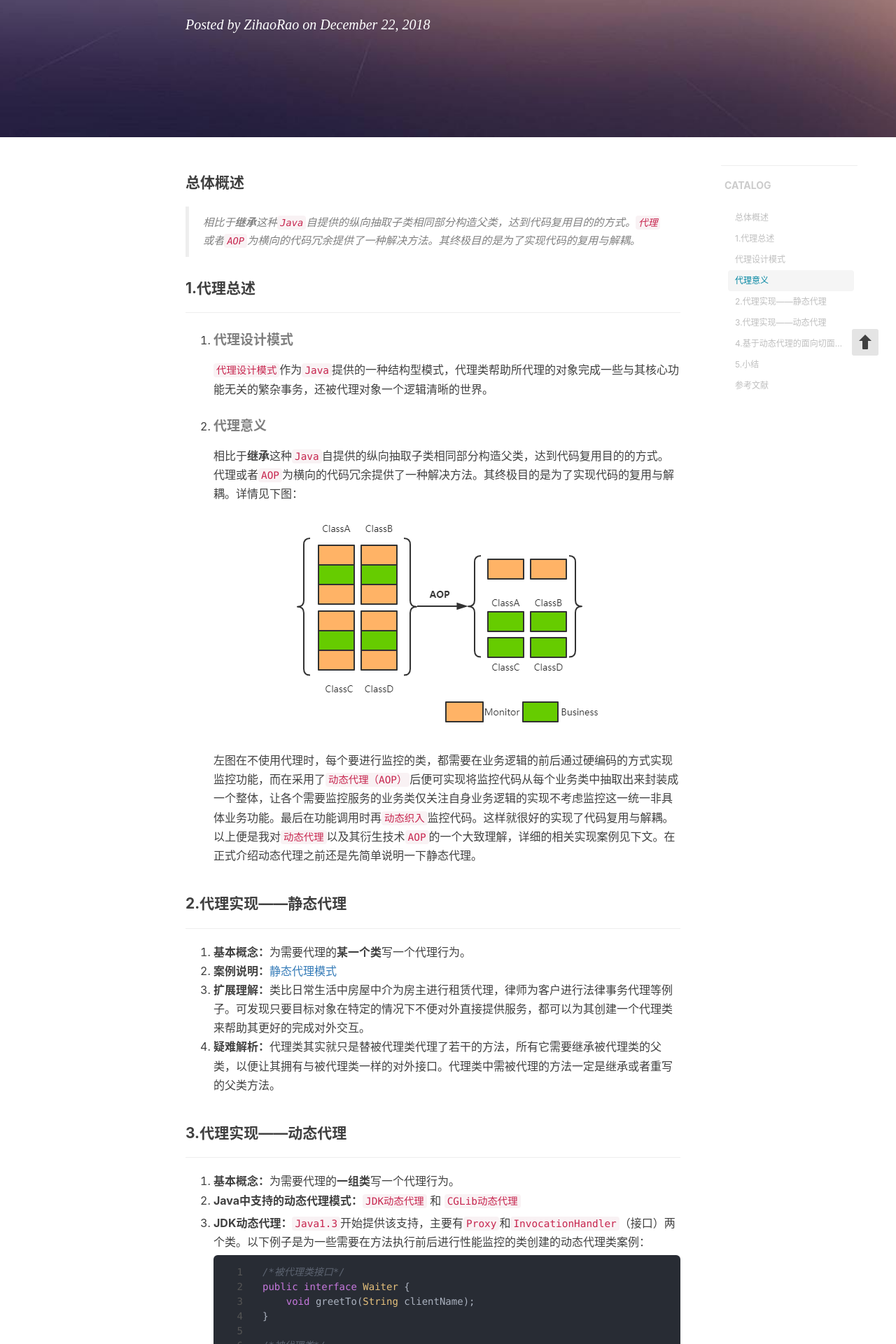
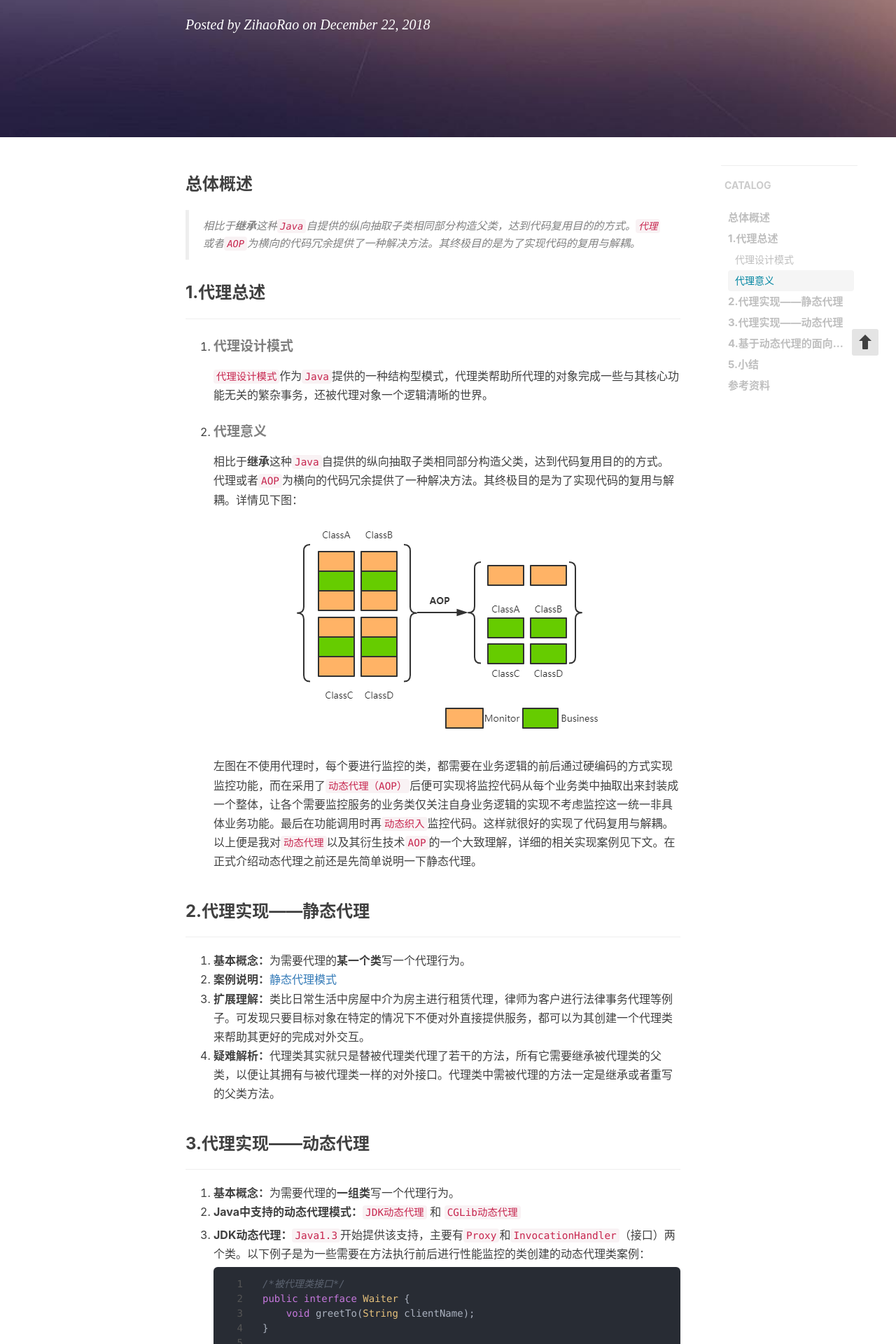
Before and after one commit to SteveRao/steverao.github.io, a Jekyll site: the page built from _posts/2018-12-22-Aspect-Oriented Programming Based on Dynamic Proxy.md, in a window 1280 px wide. Shown: the part 387-2307 px from the top of the page at 70% size. Built offline with Jekyll 4.4.1, drawn with Linux system fonts in a browser that asks for light colours; nearby versions of some CDN libraries; comment, search, counter and statistics services are not loaded.

Commit message:
[v1.0]基础信息完善

```diff
--- a/_config.yml
+++ b/_config.yml
@@ -99,9 +99,10 @@ service-worker: true
 page-mathjax: false
 
 # Gitalk settings
+gitalk: true
 comment_gitalk_clientId: 84ca9b9672ca3a015ea6
 comment_gitalk_clientSecret: fe2e938edb7d77a58abd549748249ff5e72bd15b
-comment_gitalk_repo: steverao.github.io
+comment_gitalk_repo: gitalk-comment
 
 # Relevant links
 relevant-links: [
--- a/_layouts/post.html
+++ b/_layouts/post.html
@@ -7,14 +7,14 @@ layout: default
 <!-- <img src="{{ site.baseurl }}/{% if page.header-img %}{{ page.header-img }}{% else %}{{ site.header-img }}{% endif %}" width="0" height="0"> -->
 <!-- Post Header -->
 <style type="text/css">
-    header.intro-header{
+    header.intro-header {
         background-image: url('{{ site.baseurl }}/{% if page.header-img %}{{ page.header-img }}{% else %}{{ site.header-img }}{% endif %}')
     }
 </style>
 {% if page.header-style == 'text' %}
-<header class="intro-header style-text" >
+<header class="intro-header style-text">
     {% else %}
-<header class="intro-header" >
+    <header class="intro-header">
         {% endif %}
         <div class="container">
             <div class="row">
@@ -55,39 +55,25 @@ layout: default
                     <ul class="pager">
                         {% if page.previous.url %}
                         <li class="previous">
-                        <a href="{{ page.previous.url | prepend: site.baseurl | replace: '//', '/' }}" data-toggle="tooltip" data-placement="top" title="{{page.previous.title}}">&larr; Previous Post</a>
+                            <a href="{{ page.previous.url | prepend: site.baseurl | replace: '//', '/' }}"
+                               data-toggle="tooltip" data-placement="top" title="{{page.previous.title}}">&larr;
+                                Previous Post</a>
                         </li>
                         {% endif %}
                         {% if page.next.url %}
                         <li class="next">
-                        <a href="{{ page.next.url | prepend: site.baseurl | replace: '//', '/' }}" data-toggle="tooltip" data-placement="top" title="{{page.next.title}}">Next Post &rarr;</a>
+                            <a href="{{ page.next.url | prepend: site.baseurl | replace: '//', '/' }}"
+                               data-toggle="tooltip" data-placement="top" title="{{page.next.title}}">Next Post
+                                &rarr;</a>
                         </li>
                         {% endif %}
                     </ul>
 
-
-                {% if site.duoshuo_username %}
-                <!-- 多说评论框 start -->
-                <div class="comment">
-                    <div class="ds-thread"
-                        data-thread-key="{{page.id}}"
-                        data-title="{{page.title}}"
-                        data-url="{{site.url}}{{site.baseurl}}{{page.url}}" >
-                    </div>
-                </div>
-                <!-- 多说评论框 end -->
-                {% endif %}
-
-                {% if site.disqus_username %}
-                <!-- disqus 评论框 start -->
-                <div class="comment">
-                    <div id="disqus_thread" class="disqus-thread"></div>
-                </div>
-                <!-- disqus 评论框 end -->
-                {% endif %}
                     <!-- Gitalk start -->
+                    {% if site.gitalk %}
                     <div id="gitalk-container">
                     </div>
+                    {% endif %}
                     <!-- Gitalk end -->
                 </div>
                 <!-- Side Catalog Container -->
@@ -121,7 +107,8 @@ layout: default
                         <div class="tags">
                             {% for tag in site.tags %}
                             {% if tag[1].size > {{site.featured-condition-size}} %}
-                				<a href="{{ site.baseurl }}/tags/#{{ tag[0] }}" title="{{ tag[0] }}" rel="{{ tag[1].size }}">
+                            <a href="{{ site.baseurl }}/tags/#{{ tag[0] }}" title="{{ tag[0] }}"
+                               rel="{{ tag[1].size }}">
                                 {{ tag[0] }}
                             </a>
                             {% endif %}
@@ -163,29 +154,32 @@ layout: default
     <style>
         /* place left on bigger screen */
         @media all and (min-width: 800px) {
-        .anchorjs-link{
+            .anchorjs-link {
                 position: absolute;
                 left: -0.75em;
                 font-size: 1.1em;
-            margin-top : -0.1em;
+                margin-top: -0.1em;
             }
         }
     </style>
     {% endif %}
+
     <!-- Gitalk start -->
     <script src="https://unpkg.com/gitalk/dist/gitalk.min.js"></script>
     <script src="/js/md5.js"></script>
+    {% if site.gitalk %}
     <script>
-    var gitalk  = new Gitalk ({
+        var gitalk = new Gitalk({
             id: calcMD5(window.location.pathname),   // Ensure uniqueness and length less than 50
-        clientID: '84ca9b9672ca3a015ea6',
-        clientSecret: 'fe2e938edb7d77a58abd549748249ff5e72bd15b',
-        repo: 'steverao.github.io',
-        owner: 'steverao',
-        admin: ['steverao'],
+            clientID: '{{site.comment_gitalk_clientId}}',
+            clientSecret: '{{site.comment_gitalk_clientSecret}}',
+            repo: '{{site.comment_gitalk_repo}}',
+            owner: '{{site.github_username}}',
+            admin: ['{{site.github_username}}'],
             distractionFreeMode: false  // Facebook-like distraction free mode
         })
 
         gitalk.render('gitalk-container')
     </script>
+    {% endif %}
     <!-- Gitalk end -->
--- a/_posts/2018-12-22-Aspect-Oriented Programming Based on Dynamic Proxy.md
+++ b/_posts/2018-12-22-Aspect-Oriented Programming Based on Dynamic Proxy.md
@@ -13,14 +13,14 @@ tags: 设计模式
 
 
 
-#### 总体概述
+### 总体概述
 
 > 相比于**继承**这种`Java`自提供的*纵向*抽取子类相同部分构造父类，达到代码复用目的的方式。`代理`或者`AOP`为*横向*的代码冗余提供了一种解决方法。其终极目的是为了实现代码的复用与解耦。
 >
 
 
 
-#### 1.代理总述
+### 1.代理总述
 
 ------
 
@@ -37,7 +37,7 @@ tags: 设计模式
    左图在不使用代理时，每个要进行监控的类，都需要在业务逻辑的前后通过硬编码的方式实现监控功能，而在采用了`动态代理（AOP）`后便可实现将监控代码从每个业务类中抽取出来封装成一个整体，让各个需要监控服务的业务类仅关注自身业务逻辑的实现不考虑监控这一统一非具体业务功能。最后在功能调用时再`动态织入`监控代码。这样就很好的实现了代码复用与解耦。以上便是我对`动态代理`以及其衍生技术`AOP`的一个大致理解，详细的相关实现案例见下文。在正式介绍动态代理之前还是先简单说明一下静态代理。
 
 
-#### 2.代理实现——静态代理
+### 2.代理实现——静态代理
 
 ------
 
@@ -48,7 +48,7 @@ tags: 设计模式
 
 
 
-#### 3.代理实现——动态代理
+### 3.代理实现——动态代理
 
 ------
 
@@ -195,7 +195,7 @@ tags: 设计模式
 
 
 
-#### 4.基于动态代理的面向切面编程（AOP Aspect Oriented Programing）
+### 4.基于动态代理的面向切面编程（AOP Aspect Oriented Programing）
 
 ------
 
@@ -271,7 +271,7 @@ tags: 设计模式
    从上述输出结果可知，通过引介切面技术成功为`NaiveWaiter`类扩增了`Seller`接口的实现。引介切面技术为被代理类提供了动态创建新方法和属性的能力，为类的动态扩展提供了技术支持！
 
 
-#### 5.小结
+### 5.小结
 
 ------
 
@@ -282,7 +282,7 @@ tags: 设计模式
 
 
 
-#### 参考文献
+### 参考资料
 
 ------
 
--- a/css/steverao-blog.css
+++ b/css/steverao-blog.css
@@ -129,7 +129,7 @@
 .side-catalog .catalog-body .h2_nav,
 .side-catalog .catalog-body .h3_nav {
     margin-left: 0;
-    font-size: 13px;
+    font-size: 16px;
     font-weight: bold;
 }
 
@@ -137,7 +137,7 @@
 .side-catalog .catalog-body .h5_nav,
 .side-catalog .catalog-body .h6_nav {
     margin-left: 10px;
-    font-size: 12px;
+    font-size: 14px;
 }
 
 .side-catalog .catalog-body .h4_nav a,
```
Also changed, not shown: other parts of _layouts/post.html (+6 -2 lines), README.md, css/steverao-blog.min.css. Lines whose indentation alone changed are shown as unchanged.
